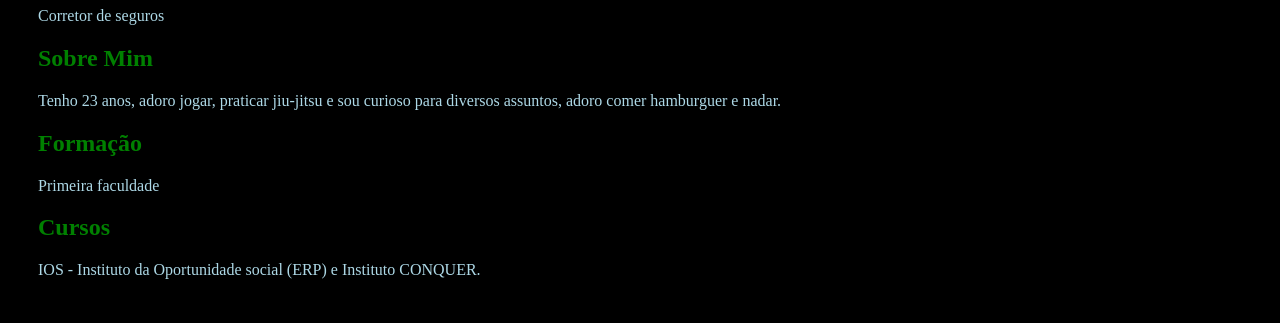
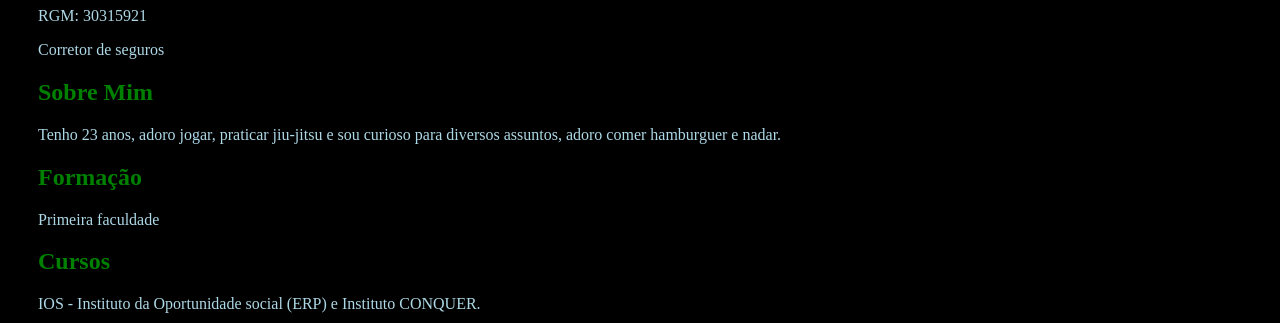
Before and after one commit to serigati/provatecnicasdeprogramacao, a plain HTML site: page index.html in a window 1280 px wide. Shown: the part 351-674 px from the top of the page. Drawn offline with Linux system fonts and the light colour scheme.

Commit message:
adicionado RGM

```diff
--- a/index.html
+++ b/index.html
@@ -27,6 +27,7 @@
     </div>
 
     <h1>Henrique Serigati</h1>
+    <p>RGM: 30315921</p>
 
     <p>Corretor de seguros</p>
 
```
